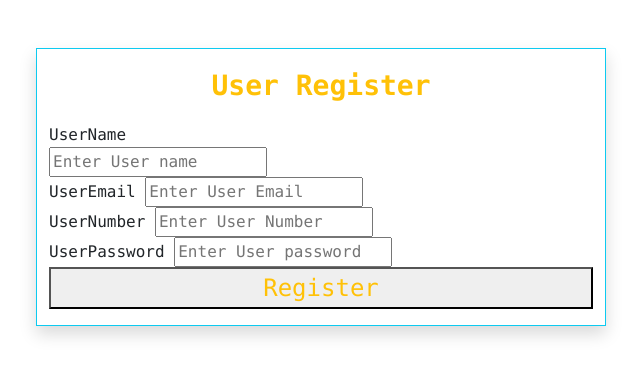
After one commit to Ejazuddi/E-Project, a PHP site: page /form/register.php in a window 1280 px wide. The commit adds this page. Shown: the top 377 px of the page, without its empty margins (319-960 px from the left). Run offline with PHP 8.4, Linux system fonts and the light colour scheme.

Commit message:
Add files via upload

```diff
--- /dev/null
+++ b/E comerece/user/form/register.php
@@ -0,0 +1,49 @@
+<!DOCTYPE html>
+<html lang="en">
+<head>
+    <meta charset="UTF-8">
+    <meta http-equiv="X-UA-Compatible" content="IE=edge">
+    <meta name="viewport" content="width=device-width, initial-scale=1.0">
+    <title>Register</title>
+    <link href="https://cdn.jsdelivr.net/npm/bootstrap@5.1.3/dist/css/bootstrap.min.css" rel="stylesheet" integrity="sha384-1BmE4kWBq78iYhFldvKuhfTAU6auU8tT94WrHftjDbrCEXSU1oBoqyl2QvZ6jIW3" crossorigin="anonymous">
+</head>
+<body>
+    <div class="container">
+        <div class="row">
+         <div class="col-md-6 m-auto mt-5 bg-white shadow font-monospace border border-info">
+
+         <p class="text-warning text-center fs-3 fw-bold my-3">User Register</p>
+          <form action="">
+              <div class="md-3">
+               <label for="">UserName</label>
+               <br>
+               <input type="text" placeholder="Enter User name" class="form control">
+              </div>
+
+              <div class="md-3">
+               <label for="">UserEmail</label>
+               <input type="email" placeholder="Enter User Email" class="form control">
+               <br>
+              </div>
+              <div class="md-3">
+               <label for="">UserNumber</label>
+               <input type="number" placeholder="Enter User Number" class="form control">
+              </div>
+              <div class="md-3">
+               <label for="">UserPassword</label>
+
+               <input type="password" placeholder="Enter User password" class="form control">
+              </div>
+              <div class="mb-3">
+              <button class="w-100 bg-priamry fs-4 text-warning">Register</button>
+              </div>
+
+          </form>
+
+
+
+         </div>
+        </div>
+    </div>
+</body>
+</html>
--- a/E comerece/user/index.php
+++ b/E comerece/user/index.php
@@ -25,7 +25,8 @@
  $record = mysqli_query($con, "Select * from tblproduct");
  while (  $row=mysqli_fetch_array($record)){
   $check_page = $row['PCategory'];
-  if($check_page==='Home'){
+  if($check_page==='Home')
+  {
   echo "
 
   <div class='col-md-6 col-lg-4 m-auto mb-3 '>
```
Also changed, not shown: E comerece/user/form/insert.php (added, +17 -0 lines).
